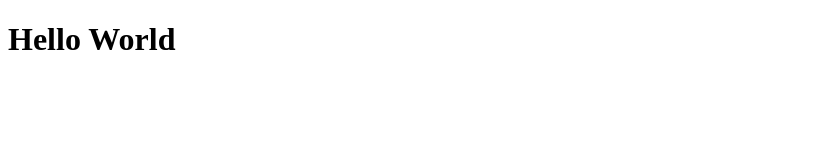
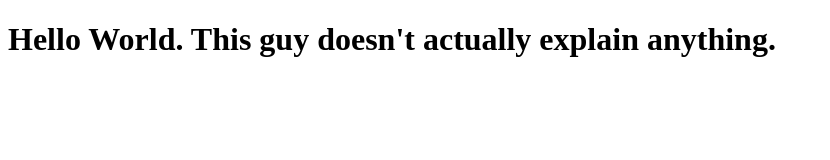
Before and after one commit to TarunTikkoo/coursera-test, a plain HTML site: page site/index.html in a window 1280 px wide. Shown: the whole page, without its empty margins (0-830 px from the left). Drawn offline with Linux system fonts and the light colour scheme.

Commit message:
minor change

```diff
--- a/site/index.html
+++ b/site/index.html
@@ -5,6 +5,6 @@
     <title>Hello World</title>
   </head>
   <body>
-    <h1>Hello World</h1>
+    <h1>Hello World. This guy doesn't actually explain anything.</h1>
   </body>
 </html>
```
